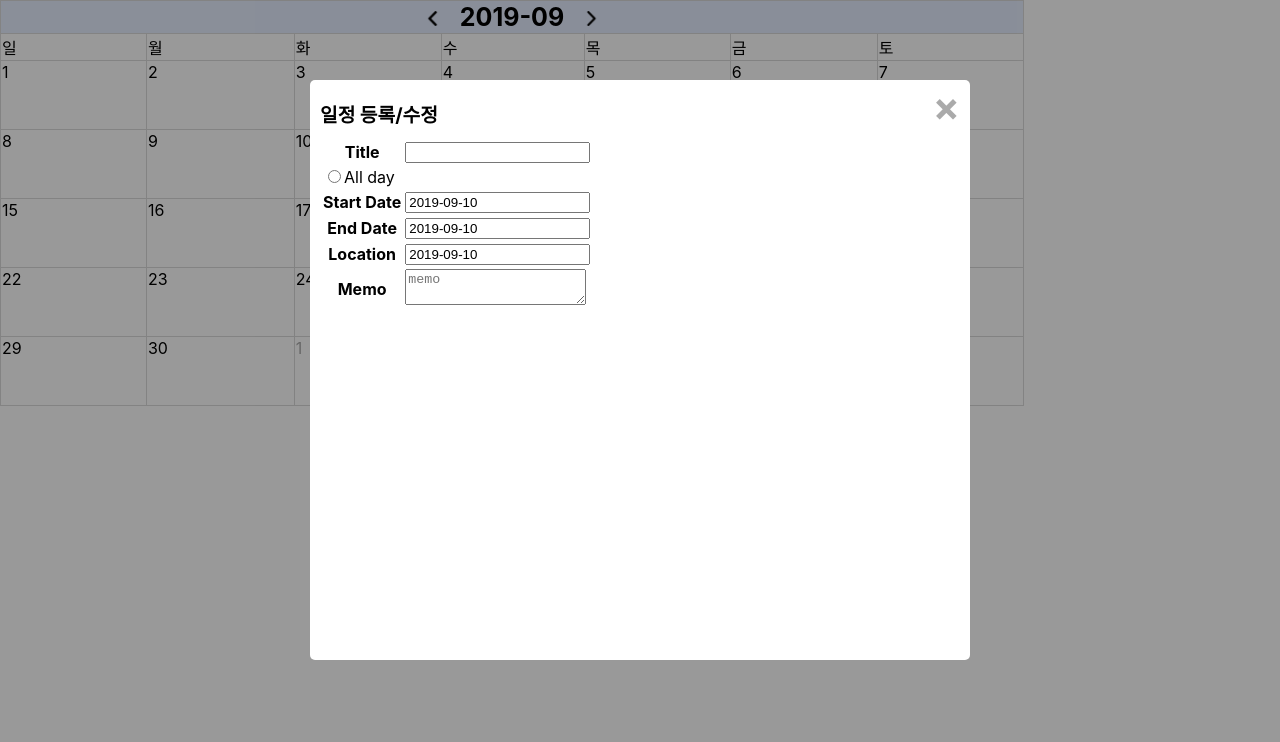
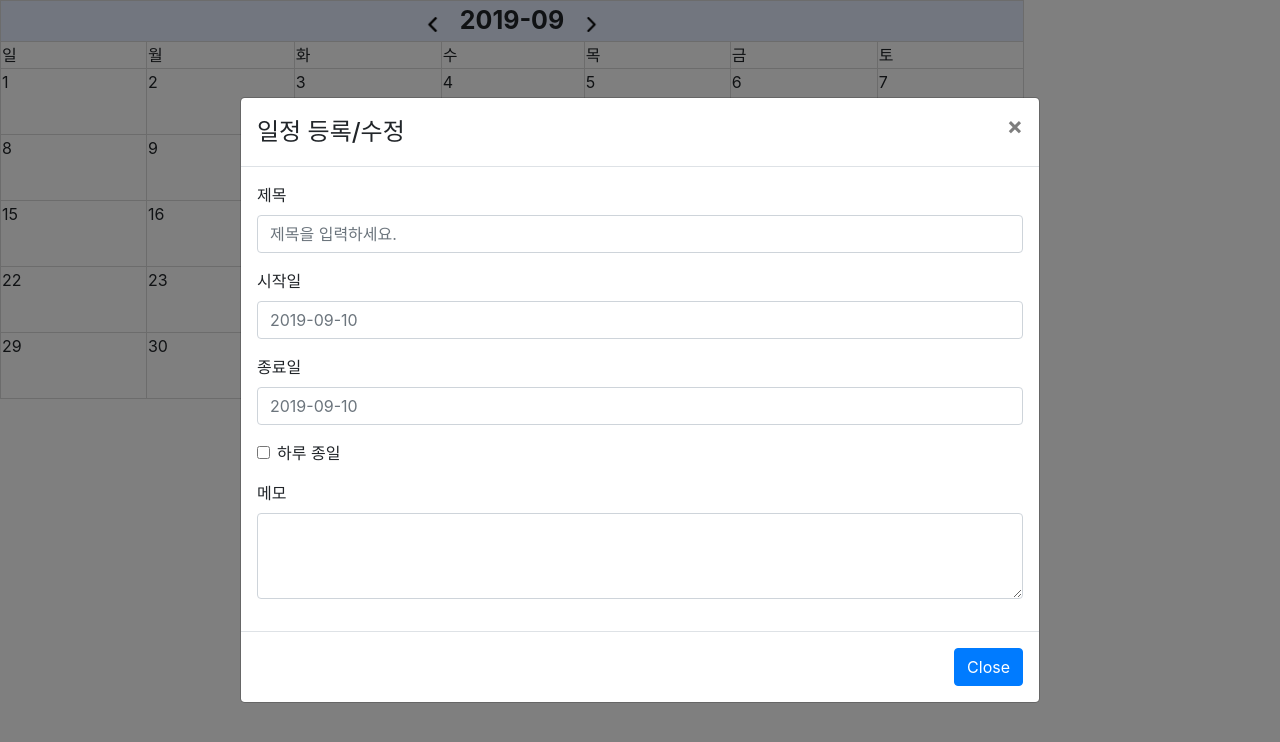
Before and after one commit to jyynkr92/calendar_schedule, a React (Create React App) app: page / in a window 1280 px wide. Both pictures are taken after a click on the element "10". Shown: the top 742 px of the page. Built offline with nearby package versions, Linux system fonts and the light colour scheme.

Commit message:
design with react bootstrap (in  modal)

```diff
--- a/package.json
+++ b/package.json
@@ -3,7 +3,9 @@
   "version": "0.1.0",
   "private": true,
   "dependencies": {
+    "bootstrap": "^4.3.1",
     "react": "^16.9.0",
+    "react-bootstrap": "^1.0.0-beta.14",
     "react-dom": "^16.9.0",
     "react-redux": "^7.1.1",
     "react-scripts": "3.1.2",
--- a/src/App.css
+++ b/src/App.css
@@ -34,49 +34,6 @@
   color: #ababab;
 }
 
-/* MODAL */
-/* Background effect. It covers the entire site */
-.modal {
-  background-color: rgb(0, 0, 0); /* Fallback color */
-  background-color: rgba(0, 0, 0, 0.4);
-  z-index: 1; /* Overlay effect: positioned over other containers */
-  width: 100%; /* Full width */
-  height: 100%; /* Full height */
-  position: fixed; /* Fix position on the top-left corner*/
-  top: 0;
-  left: 0;
-  overflow: auto; /* Enable scroll if needed */
-  padding-top: 80px; /* Location of the content container */
+.month_select {
+  text-align: center;
 }
-/* Modal content */
-.modal-content {
-  background-color: white;
-  width: 70%; /* Width in proportion to its parent container*/
-  max-width: 640px; /* Max width where it stops expanding */
-  height: 70%; /* Height in proportion to its parent container */
-  max-height: 670px;
-  margin: auto; /* Auto margin according to the element width */
-  padding: 10px;
-  border-radius: 5px; /* Optional. Rounds container corners */
-}
-/* Close button */
-.close {
-  color: #aaaaaa;
-  font-size: 40px;
-  font-weight: bold;
-  float: right;
-  margin-top: -18px;
-}
-
-.title_div {
-  margin: 10px 0px;
-  font-size: 1.2rem;
-  font-weight: bold;
-}
-
-.close:hover,
-.close:focus {
-  color: #000;
-  text-decoration: none;
-  cursor: pointer;
-}
--- /dev/null
+++ b/src/components/CustomModal.js
@@ -0,0 +1,48 @@
+import React from "react";
+import { Modal, Form, Button } from "react-bootstrap";
+
+const CustomModal = ({ modalDate, show, onHide }) => {
+  return (
+    <Modal
+      show={show}
+      onHide={onHide}
+      size="lg"
+      aria-labelledby="contained-modal-title-vcenter"
+      centered
+    >
+      <Modal.Header closeButton>
+        <Modal.Title id="contained-modal-title-vcenter">
+          일정 등록/수정
+        </Modal.Title>
+      </Modal.Header>
+      <Modal.Body>
+        <Form>
+          <Form.Group>
+            <Form.Label>제목</Form.Label>
+            <Form.Control type="text" placeholder="제목을 입력하세요." />
+          </Form.Group>
+          <Form.Group>
+            <Form.Label>시작일</Form.Label>
+            <Form.Control type="text" placeholder={modalDate} />
+          </Form.Group>
+          <Form.Group>
+            <Form.Label>종료일</Form.Label>
+            <Form.Control type="text" placeholder={modalDate} />
+          </Form.Group>
+          <Form.Group controlId="formBasicCheckbox">
+            <Form.Check type="checkbox" label="하루 종일" />
+          </Form.Group>
+          <Form.Group>
+            <Form.Label>메모</Form.Label>
+            <Form.Control as="textarea" rows="3" />
+          </Form.Group>
+        </Form>
+      </Modal.Body>
+      <Modal.Footer>
+        <Button onClick={onHide}>Close</Button>
+      </Modal.Footer>
+    </Modal>
+  );
+};
+
+export default CustomModal;
--- a/src/components/Modal.js
+++ /dev/null
@@ -1,58 +0,0 @@
-import React from "react";
-
-const Modal = ({ modalDate, closeModal }) => {
-  return (
-    <div className="modal">
-      <div className="modal-content">
-        <div className="title_div">
-          일정 등록/수정
-          <span className="close" onClick={closeModal}>
-            &times;
-          </span>
-        </div>
-        <table>
-          <tbody>
-            <tr>
-              <th>Title</th>
-              <td>
-                <input type="text" />
-              </td>
-            </tr>
-            <tr>
-              <td colSpan="2">
-                <input type="radio" />
-                All day
-              </td>
-            </tr>
-            <tr>
-              <th>Start Date</th>
-              <td>
-                <input type="text" value={modalDate} />
-              </td>
-            </tr>
-            <tr>
-              <th>End Date</th>
-              <td>
-                <input type="text" value={modalDate} />
-              </td>
-            </tr>
-            <tr>
-              <th>Location</th>
-              <td>
-                <input type="text" value={modalDate} />
-              </td>
-            </tr>
-            <tr>
-              <th>Memo</th>
-              <td>
-                <textarea placeholder="memo" />
-              </td>
-            </tr>
-          </tbody>
-        </table>
-      </div>
-    </div>
-  );
-};
-
-export default Modal;
--- a/src/components/MonthSelect.js
+++ b/src/components/MonthSelect.js
@@ -4,7 +4,7 @@ import leftArrow from "../img/left-arrow.png";
 
 const MonthSelect = ({ date, setCalendar }) => {
   return (
-    <tr>
+    <tr className="month_select">
       <th colSpan="7">
         <span>
           <img
--- a/src/containers/CalendarContainer.js
+++ b/src/containers/CalendarContainer.js
@@ -3,7 +3,7 @@ import { connect } from "react-redux";
 import { setInitMonth, setMonth } from "../modules/calendar";
 import { setModal, closeModal } from "../modules/schedule";
 import Calendar from "../components/Calendar";
-import Modal from "../components/Modal";
+import CustomModal from "../components/CustomModal";
 
 class CalendarContainer extends Component {
   componentDidMount() {
@@ -45,9 +45,11 @@ class CalendarContainer extends Component {
           setCalendar={setCalendar}
           setModal={setModal}
         ></Calendar>
-        {modal ? (
-          <Modal modalDate={modalDate} closeModal={closeModal}></Modal>
-        ) : null}
+        <CustomModal
+          show={modal}
+          modalDate={modalDate}
+          onHide={closeModal}
+        ></CustomModal>
       </div>
     );
   }
--- a/src/index.js
+++ b/src/index.js
@@ -8,6 +8,7 @@ import * as serviceWorker from "./serviceWorker";
 import ReduxThunk from "redux-thunk";
 import { createLogger } from "redux-logger";
 import rootReducer from "./modules/rootReducer";
+import "bootstrap/dist/css/bootstrap.min.css";
 
 const logger = createLogger();
 const store = createStore(rootReducer, applyMiddleware(logger, ReduxThunk));
```
Also changed, not shown: 1 other file (tests, documents, lock files or other folders).
